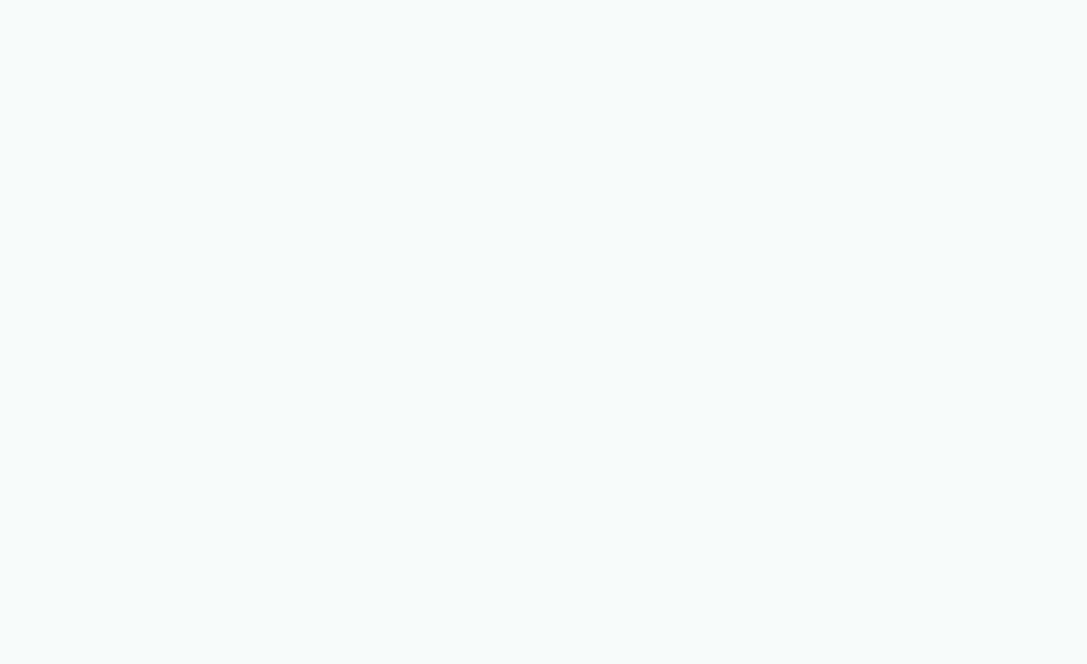
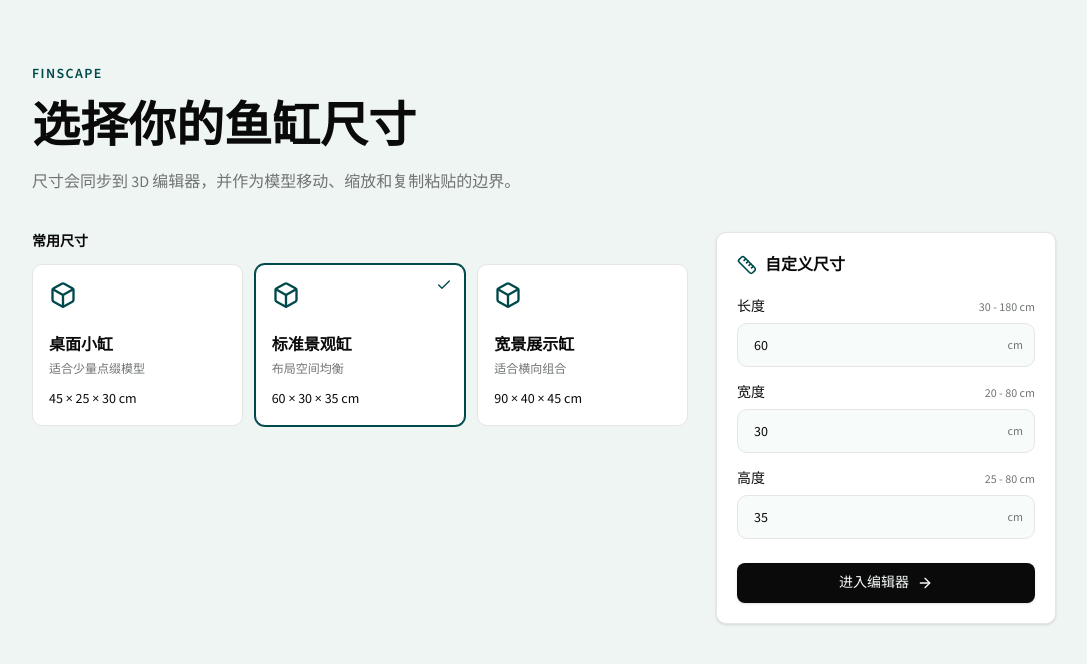
Before and after one commit to geyutong985-eng/aquascape, a Next.js app: page /customize in a window 1280 px wide. Before the commit this address had no page. Shown: the top 664 px of the page, without its empty margins (96-1183 px from the left). Built offline with nearby package versions, Linux system fonts and the light colour scheme.

Commit message:
feat: add tank size customization

```diff
--- a/src/app/customize/page.tsx
+++ b/src/app/customize/page.tsx
@@ -1,5 +1,104 @@
-import { redirect } from "next/navigation"
+"use client"
 
-export default function CustomizeRedirectPage() {
-  redirect("/editor")
+import { useState } from "react"
+import { useRouter } from "next/navigation"
+import { ArrowRight, Box, Check, Ruler } from "lucide-react"
+
+import { Button } from "@/components/ui/button"
+import { Input } from "@/components/ui/input"
+
+type TankSize = { length: number; width: number; height: number }
+
+const STORAGE_KEY = "finscape:tank-size"
+const presets: { name: string; detail: string; size: TankSize }[] = [
+  { name: "桌面小缸", detail: "适合少量点缀模型", size: { length: 45, width: 25, height: 30 } },
+  { name: "标准景观缸", detail: "布局空间均衡", size: { length: 60, width: 30, height: 35 } },
+  { name: "宽景展示缸", detail: "适合横向组合", size: { length: 90, width: 40, height: 45 } },
+]
+
+export default function CustomizePage() {
+  const router = useRouter()
+  const [tankSize, setTankSize] = useState<TankSize>(presets[1].size)
+
+  const updateSize = (key: keyof TankSize, value: string) => {
+    setTankSize((current) => ({ ...current, [key]: Number(value) }))
+  }
+
+  const isValid = tankSize.length >= 30 && tankSize.length <= 180
+    && tankSize.width >= 20 && tankSize.width <= 80
+    && tankSize.height >= 25 && tankSize.height <= 80
+
+  const startDesigning = () => {
+    if (!isValid) return
+    window.localStorage.setItem(STORAGE_KEY, JSON.stringify(tankSize))
+    const params = new URLSearchParams(Object.entries(tankSize).map(([key, value]) => [key, String(value)]))
+    router.push(`/editor?${params.toString()}`)
+  }
+
+  return (
+    <main className="min-h-screen bg-[#eef5f3] px-5 py-10 text-foreground md:py-16">
+      <div className="mx-auto max-w-5xl">
+        <div className="mb-9 max-w-2xl">
+          <p className="text-sm font-semibold tracking-widest text-brand">FINSCAPE</p>
+          <h1 className="mt-3 text-4xl font-semibold leading-tight md:text-5xl">选择你的鱼缸尺寸</h1>
+          <p className="mt-3 text-base leading-7 text-muted-foreground">尺寸会同步到 3D 编辑器，并作为模型移动、缩放和复制粘贴的边界。</p>
+        </div>
+
+        <div className="grid gap-7 lg:grid-cols-[minmax(0,1fr)_340px]">
+          <section>
+            <h2 className="mb-3 text-sm font-semibold">常用尺寸</h2>
+            <div className="grid gap-3 md:grid-cols-3">
+              {presets.map((preset) => {
+                const selected = Object.entries(preset.size).every(([key, value]) => tankSize[key as keyof TankSize] === value)
+                return (
+                  <button
+                    key={preset.name}
+                    type="button"
+                    onClick={() => setTankSize(preset.size)}
+                    className={`relative min-h-40 rounded-lg border bg-white p-4 text-left transition-all hover:-translate-y-0.5 hover:shadow-md ${selected ? "border-brand ring-1 ring-brand" : "border-border"}`}
+                  >
+                    {selected && <Check className="absolute right-3 top-3 h-4 w-4 text-brand" />}
+                    <Box className="h-7 w-7 text-brand" />
+                    <p className="mt-6 font-semibold">{preset.name}</p>
+                    <p className="mt-1 text-xs text-muted-foreground">{preset.detail}</p>
+                    <p className="mt-3 text-sm font-medium">{preset.size.length} × {preset.size.width} × {preset.size.height} cm</p>
+                  </button>
+                )
+              })}
+            </div>
+          </section>
+
+          <aside className="rounded-lg border border-border bg-white p-5 shadow-sm">
+            <div className="mb-5 flex items-center gap-2">
+              <Ruler className="h-5 w-5 text-brand" />
+              <h2 className="font-semibold">自定义尺寸</h2>
+            </div>
+            <div className="space-y-4">
+              {([
+                ["length", "长度", "30 - 180 cm"],
+                ["width", "宽度", "20 - 80 cm"],
+                ["height", "高度", "25 - 80 cm"],
+              ] as const).map(([key, label, range]) => (
+                <label key={key} className="block">
+                  <span className="mb-1.5 flex items-center justify-between text-sm font-medium">
+                    {label}
+                    <span className="text-xs font-normal text-muted-foreground">{range}</span>
+                  </span>
+                  <div className="relative">
+                    <Input type="number" value={tankSize[key]} onChange={(event) => updateSize(key, event.target.value)} className="pr-10" />
+                    <span className="pointer-events-none absolute right-3 top-1/2 -translate-y-1/2 text-xs text-muted-foreground">cm</span>
+                  </div>
+                </label>
+              ))}
+            </div>
+            {!isValid && <p className="mt-3 text-xs text-destructive">请输入范围内的鱼缸尺寸。</p>}
+            <Button className="mt-6 w-full" size="lg" disabled={!isValid} onClick={startDesigning}>
+              进入编辑器
+              <ArrowRight className="h-4 w-4" />
+            </Button>
+          </aside>
+        </div>
+      </div>
+    </main>
+  )
 }
--- a/src/app/editor/page.tsx
+++ b/src/app/editor/page.tsx
@@ -1,6 +1,7 @@
 "use client"
 
 import { useCallback, useEffect, useRef, useState } from "react"
+import { useRouter } from "next/navigation"
 import Link from "next/link"
 import dynamic from "next/dynamic"
 import Image from "next/image"
@@ -202,6 +203,15 @@ const transformModes = [
   { id: "rotate", label: "旋转", icon: Rotate3D },
 ] as const
 
+type TankSize = {
+  length: number
+  width: number
+  height: number
+}
+
+const DEFAULT_TANK_SIZE: TankSize = { length: 60, width: 30, height: 35 }
+const TANK_SIZE_STORAGE_KEY = "finscape:tank-size"
+
 type AddedModel = {
   id: string
   name: string
@@ -244,39 +254,67 @@ function getModelFootprint(model: AddedModel) {
   return { halfX, halfZ, height }
 }
 
-function modelsWouldOverlap(a: AddedModel, b: AddedModel, padding = 0.32) {
+function getProjectedFootprint(model: AddedModel) {
+  const bounds = getModelFootprint(model)
+  const cos = Math.abs(Math.cos(model.rotationY))
+  const sin = Math.abs(Math.sin(model.rotationY))
+  return {
+    halfX: bounds.halfX * cos + bounds.halfZ * sin,
+    halfZ: bounds.halfX * sin + bounds.halfZ * cos,
+  }
+}
+
+function getCollisionAxes(model: AddedModel) {
+  const cos = Math.cos(model.rotationY)
+  const sin = Math.sin(model.rotationY)
+  return [
+    { x: cos, z: sin },
+    { x: -sin, z: cos },
+  ]
+}
+
+function collisionRadius(model: AddedModel, axis: { x: number; z: number }) {
+  const bounds = getModelFootprint(model)
+  const [axisX, axisZ] = getCollisionAxes(model)
+  return bounds.halfX * Math.abs(axis.x * axisX.x + axis.z * axisX.z)
+    + bounds.halfZ * Math.abs(axis.x * axisZ.x + axis.z * axisZ.z)
+}
+
+function modelsWouldOverlap(a: AddedModel, b: AddedModel, padding = 0.02) {
   const aBox = getModelFootprint(a)
   const bBox = getModelFootprint(b)
-  const overlapX = Math.abs(a.x - b.x) < aBox.halfX + bBox.halfX + padding
-  const overlapZ = Math.abs(a.z - b.z) < aBox.halfZ + bBox.halfZ + padding
   const overlapY = a.y < b.y + bBox.height + padding && b.y < a.y + aBox.height + padding
-  return overlapX && overlapZ && overlapY
+  if (!overlapY) return false
+
+  const delta = { x: b.x - a.x, z: b.z - a.z }
+  return [...getCollisionAxes(a), ...getCollisionAxes(b)].every((axis) => {
+    const distance = Math.abs(delta.x * axis.x + delta.z * axis.z)
+    return distance < collisionRadius(a, axis) + collisionRadius(b, axis) + padding
+  })
 }
 
-function fitsInsideTank(model: AddedModel) {
-  const bounds = getModelFootprint(model)
-  const halfLength = 60 * 0.8 * 0.5 - bounds.halfX
-  const halfWidth = 30 * 0.8 * 0.5 - bounds.halfZ
-  return Math.abs(model.x) <= halfLength && Math.abs(model.z) <= halfWidth
+function fitsInsideTank(model: AddedModel, tankSize: TankSize) {
+  const bounds = getProjectedFootprint(model)
+  const halfLength = tankSize.length * 0.8 * 0.5 - bounds.halfX - 0.4
+  const halfWidth = tankSize.width * 0.8 * 0.5 - bounds.halfZ - 0.4
+  const maxY = tankSize.height * 0.8 - getModelFootprint(model).height - 0.4
+  return Math.abs(model.x) <= halfLength && Math.abs(model.z) <= halfWidth && model.y <= maxY
 }
 
-function findPastePosition(model: AddedModel, placedModels: AddedModel[], pasteRound: number) {
-  const directions = [
-    [1, 0],
-    [0, 1],
-    [-1, 0],
-    [0, -1],
-    [1, 1],
-    [-1, 1],
-    [1, -1],
-    [-1, -1],
-  ] as const
-  const step = Math.max(3.2, Math.max(getModelFootprint(model).halfX, getModelFootprint(model).halfZ) * 2 + 0.8)
+function findPastePosition(model: AddedModel, placedModels: AddedModel[], tankSize: TankSize) {
+  const maxSearchDistance = Math.max(tankSize.length, tankSize.width) * 0.8
+  const radialStep = 0.8
+  const directionCount = 24
 
-  for (let radius = pasteRound; radius < pasteRound + 9; radius += 1) {
-    for (const [dx, dz] of directions) {
-      const candidate = { ...model, x: model.x + dx * step * radius, z: model.z + dz * step * radius }
-      if (fitsInsideTank(candidate) && !placedModels.some((item) => modelsWouldOverlap(candidate, item))) {
+  for (let distance = radialStep; distance <= maxSearchDistance; distance += radialStep) {
+    for (let index = 0; index < directionCount; index += 1) {
+      const angle = (Math.PI * 2 * index) / directionCount
+      const candidate = {
+        ...model,
+        x: model.x + Math.cos(angle) * distance,
+        z: model.z + Math.sin(angle) * distance,
+      }
+      if (fitsInsideTank(candidate, tankSize) && !placedModels.some((item) => modelsWouldOverlap(candidate, item))) {
         return candidate
       }
     }
@@ -286,6 +324,9 @@ function findPastePosition(model: AddedModel, placedModels: AddedModel[], pasteR
 }
 
 export default function EditorPage() {
+  const router = useRouter()
+  const [tankSize, setTankSize] = useState<TankSize>(DEFAULT_TANK_SIZE)
+  const [tankSizeReady, setTankSizeReady] = useState(false)
   const [activeStyle, setActiveStyle] = useState("极简现代")
   const [selectedModelId, setSelectedModelId] = useState<string | null>(null)
   const [selectedModelIds, setSelectedModelIds] = useState<string[]>([])
@@ -301,7 +342,6 @@ export default function EditorPage() {
   const transformHistoryTimer = useRef<ReturnType<typeof setTimeout> | null>(null)
   const editorNoticeTimer = useRef<ReturnType<typeof setTimeout> | null>(null)
   const copiedModels = useRef<AddedModel[]>([])
-  const pasteCounter = useRef(0)
   const [hoverPreview, setHoverPreview] = useState<null | {
     model: CatalogModel
     x: number
@@ -309,6 +349,32 @@ export default function EditorPage() {
   }>(null)
   const modelIdCounter = useRef(0)
   const [models, setModels] = useState<AddedModel[]>([])
+
+  useEffect(() => {
+    const params = new URLSearchParams(window.location.search)
+    const storedSize = window.localStorage.getItem(TANK_SIZE_STORAGE_KEY)
+    let parsedStoredSize: Partial<TankSize> = {}
+    try {
+      parsedStoredSize = storedSize ? JSON.parse(storedSize) as Partial<TankSize> : {}
+    } catch {
+      window.localStorage.removeItem(TANK_SIZE_STORAGE_KEY)
+    }
+    const nextSize = {
+      length: Number(params.get("length") ?? parsedStoredSize.length),
+      width: Number(params.get("width") ?? parsedStoredSize.width),
+      height: Number(params.get("height") ?? parsedStoredSize.height),
+    }
+    const isValid = Object.values(nextSize).every((value) => Number.isFinite(value) && value > 0)
+    if (!isValid) {
+      router.replace("/customize")
+      return
+    }
+    window.localStorage.setItem(TANK_SIZE_STORAGE_KEY, JSON.stringify(nextSize))
+    // Tank size comes from URL/localStorage after hydration.
+    // eslint-disable-next-line react-hooks/set-state-in-effect
+    setTankSize(nextSize)
+    setTankSizeReady(true)
+  }, [router])
 
   const activeGroup = styleGroups.find((group) => group.name === activeStyle) ?? styleGroups[0]
   const selectedModel = models.find((model) => model.id === selectedModelId) ?? null
@@ -391,13 +457,12 @@ export default function EditorPage() {
 
   const pasteSelection = useCallback(() => {
     if (!copiedModels.current.length) return
-    pasteCounter.current += 1
     const pastedIds: string[] = []
 
     commitModels((current) => {
       const nextModels = [...current]
       copiedModels.current.forEach((model) => {
-        const positioned = findPastePosition(cloneModelSnapshot(model), nextModels, pasteCounter.current)
+        const positioned = findPastePosition(cloneModelSnapshot(model), nextModels, tankSize)
         if (!positioned) return
 
         modelIdCounter.current += 1
@@ -414,7 +479,7 @@ export default function EditorPage() {
     }
     setSelectedModelIds(pastedIds)
     setSelectedModelId(pastedIds.at(-1) ?? null)
-  }, [commitModels, showEditorNotice])
+  }, [commitModels, showEditorNotice, tankSize])
 
   useEffect(() => {
     const handleKeyDown = (event: KeyboardEvent) => {
@@ -455,6 +520,10 @@ export default function EditorPage() {
     if (material === "半透明树脂") return false
     if (material === "PA12尼龙") return groupName === "深灰系" || colorName === "磨砂黑"
     return true
+  }
+
+  if (!tankSizeReady) {
+    return <main className="flex min-h-screen items-center justify-center bg-background text-sm text-muted-foreground">正在读取鱼缸尺寸...</main>
   }
 
   return (
@@ -628,7 +697,7 @@ export default function EditorPage() {
             </div>
           )}
           <ThreeCanvas
-            tankSize={{ length: 60, width: 30, height: 35 }}
+            tankSize={tankSize}
             materials={models}
             selectedMaterialId={selectedModel?.id ?? null}
             selectedMaterialIds={selectedModelIds}
--- a/src/components/features/cta-button.tsx
+++ b/src/components/features/cta-button.tsx
@@ -3,7 +3,7 @@ import { Button } from "@/components/ui/button";
 
 export function CTAButton() {
   return (
-    <Link href="/editor">
+    <Link href="/customize">
       <Button variant="brand" size="2xl" className="shadow-xl shadow-brand/15 hover:shadow-2xl hover:shadow-brand/25 transition-all">
         Start Designing Your Tank
       </Button>
--- a/src/components/layouts/header.tsx
+++ b/src/components/layouts/header.tsx
@@ -70,7 +70,7 @@ export function Header() {
           <Link href="/gallery" className={navLinkClass(isGallery)}>Gallery</Link>
           <Link href="/membership" className={navLinkClass(isMembership)}>Membership</Link>
           <Link href="/#about" className="text-muted-foreground hover:text-foreground transition-colors text-base font-semibold">About</Link>
-          <Link href="/editor" className="text-muted-foreground hover:text-foreground transition-colors text-base font-semibold">Design</Link>
+          <Link href="/customize" className="text-muted-foreground hover:text-foreground transition-colors text-base font-semibold">Design</Link>
         </div>
 
         {/* Spacer */}
@@ -119,7 +119,7 @@ export function Header() {
               <Link href="/gallery" className={navLinkClass(isGallery, "py-2")} onClick={() => setMobileMenuOpen(false)}>Gallery</Link>
               <Link href="/membership" className={navLinkClass(isMembership, "py-2")} onClick={() => setMobileMenuOpen(false)}>Membership</Link>
               <Link href="/#about" className="text-muted-foreground hover:text-foreground transition-colors text-base font-semibold py-2" onClick={() => setMobileMenuOpen(false)}>About</Link>
-              <Link href="/editor" className="text-muted-foreground hover:text-foreground transition-colors text-base font-semibold py-2" onClick={() => setMobileMenuOpen(false)}>Design</Link>
+              <Link href="/customize" className="text-muted-foreground hover:text-foreground transition-colors text-base font-semibold py-2" onClick={() => setMobileMenuOpen(false)}>Design</Link>
               <div className="border-t border-border/30 my-2" />
               <Link href="/ask-ai" className="text-foreground transition-colors text-base font-normal bg-background/60 border border-border/80 rounded-md px-3 py-2" onClick={() => setMobileMenuOpen(false)}>Ask AI</Link>
 
```
